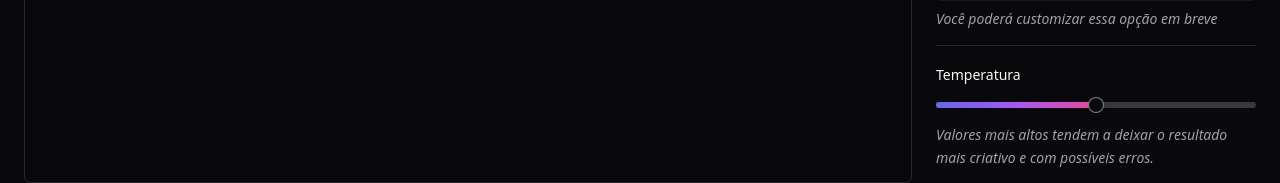
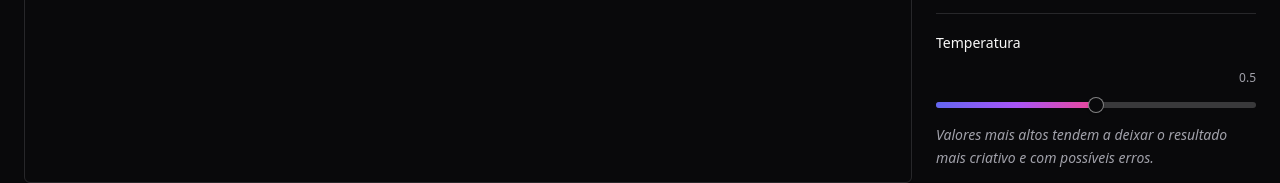
Before and after one commit to shunny2/nlw-ai, a React (Vite) app in the folder frontend/: page / in a window 1280 px wide. Shown: the part 686-869 px from the top of the page. Built offline with nearby package versions, Linux system fonts and the light colour scheme; no server answers.

Commit message:
:recycle:refactor: added visualization of temperature value and corrected vertical spacing

```diff
--- a/frontend/src/app.tsx
+++ b/frontend/src/app.tsx
@@ -73,7 +73,7 @@ export function App() {
           </p>
         </div>
 
-        <aside className='w-full md:w-80 space-y-6'>
+        <aside className='w-full md:w-80 space-y-2'>
           <VideoInputForm onVideoUploaded={setVideoId} />
 
           <Separator />
@@ -104,6 +104,8 @@ export function App() {
 
             <div className='space-y-4'>
               <Label>Temperatura</Label>
+
+              <span className='flex justify-end text-xs text-muted-foreground '>{temperature}</span>
 
               <Slider
                 defaultValue={[0.5]}
```
